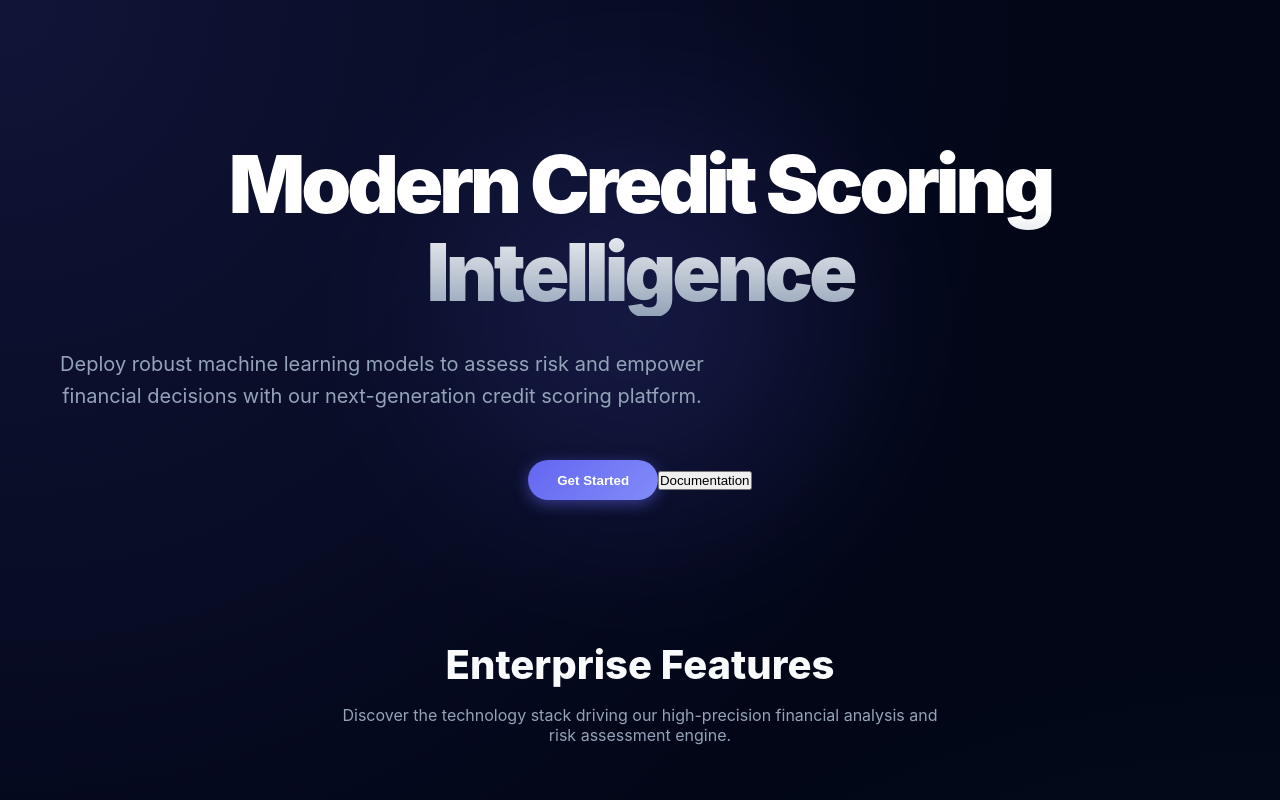
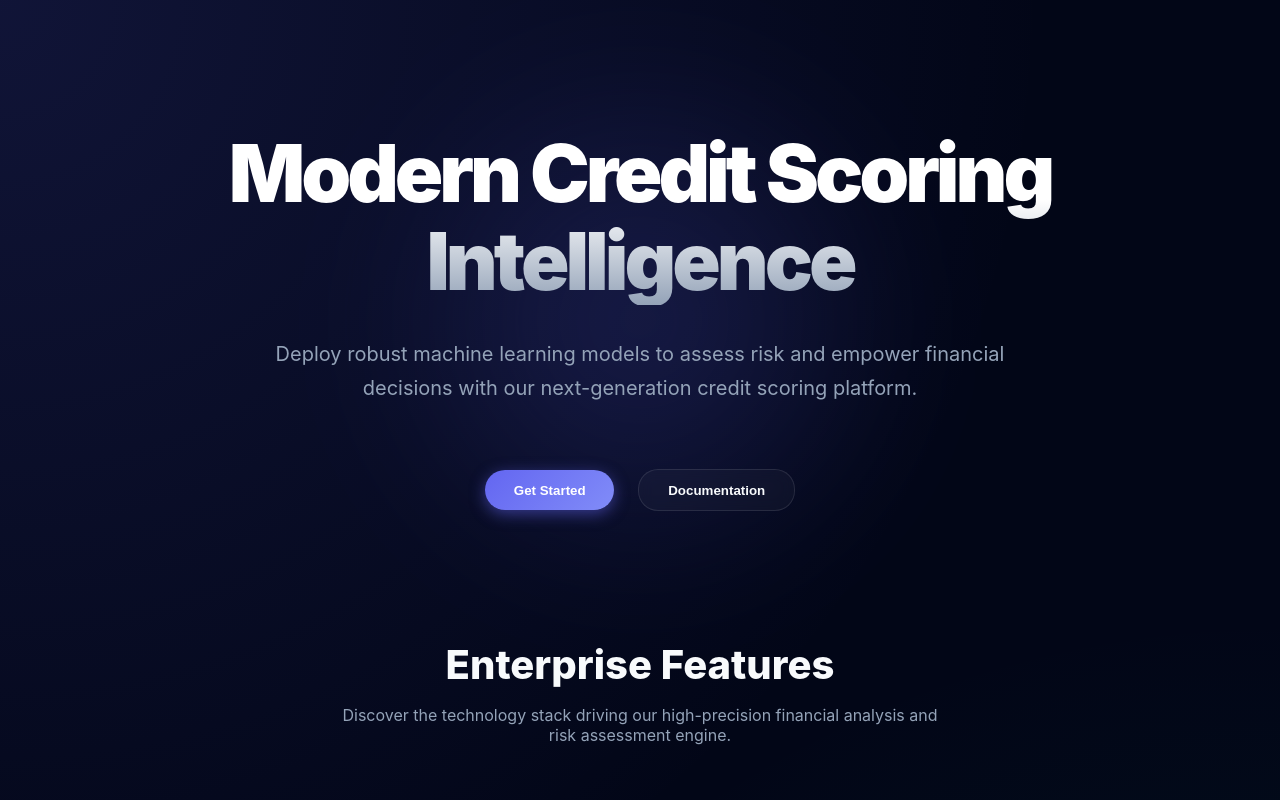
Before and after one commit to Rajaji-V/credit-scoring-ml-system, a React app in the folder frontend/: page / in a window 1280 px wide. Shown: the top 800 px of the page. Built offline with nearby package versions, Linux system fonts and the light colour scheme; no server answers; the HTML template or start-up script is replaced by a standard one.

Commit message:
style: fix hero alignment and button styles

```diff
--- a/frontend/src/App.css
+++ b/frontend/src/App.css
@@ -44,9 +44,35 @@
 .hero p {
   font-size: 1.25rem;
   color: var(--text-secondary);
-  max-width: 700px;
-  margin-bottom: 3rem;
-  line-height: 1.6;
+  max-width: 750px;
+  margin: 0 auto 4rem;
+  line-height: 1.7;
+}
+
+.cta-group {
+  display: flex;
+  justify-content: center;
+  align-items: center;
+  gap: 1.5rem;
+}
+
+.secondary-btn {
+  background: var(--glass-bg);
+  backdrop-filter: blur(8px);
+  -webkit-backdrop-filter: blur(8px);
+  border: 1px solid var(--glass-border);
+  padding: 0.8rem 1.8rem;
+  border-radius: var(--radius-lg);
+  font-weight: 700;
+  color: var(--text-primary);
+  transition: all 0.3s ease;
+  cursor: pointer;
+}
+
+.secondary-btn:hover {
+  background: rgba(255, 255, 255, 0.08);
+  border-color: var(--text-secondary);
+  transform: translateY(-2px);
 }
 
 .features-grid {
```
